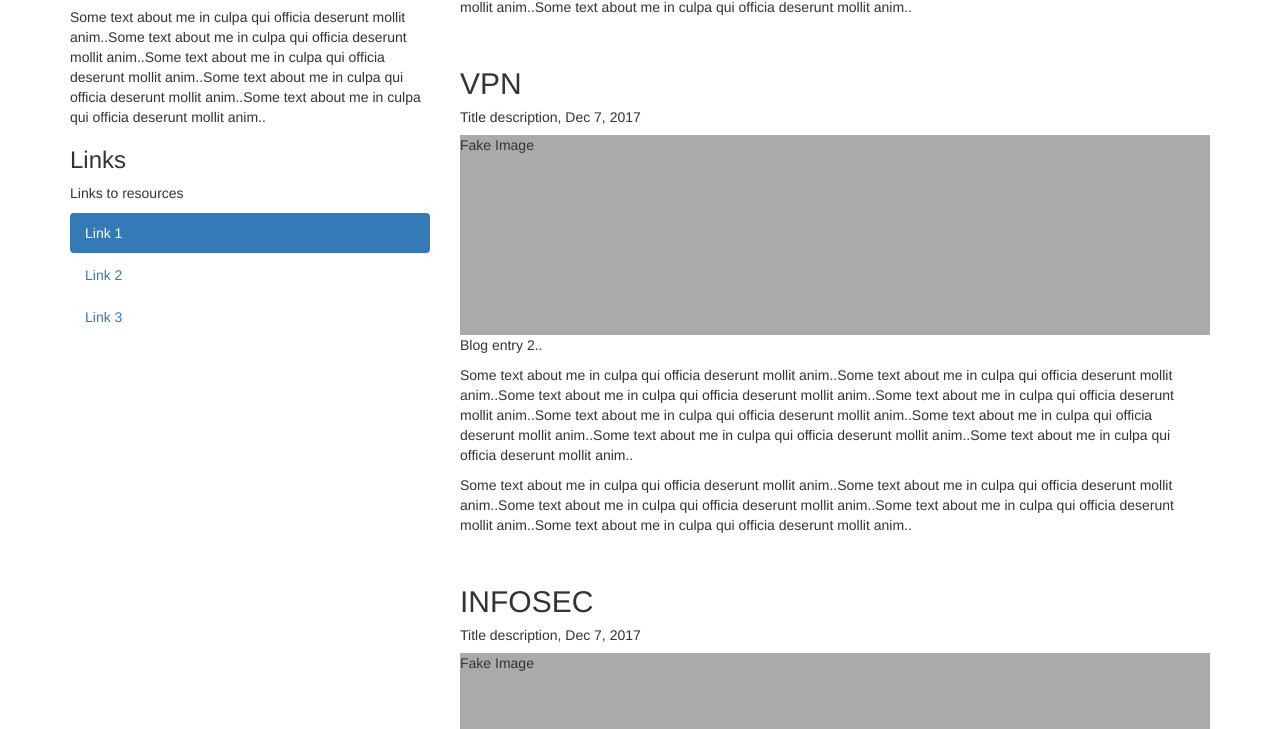
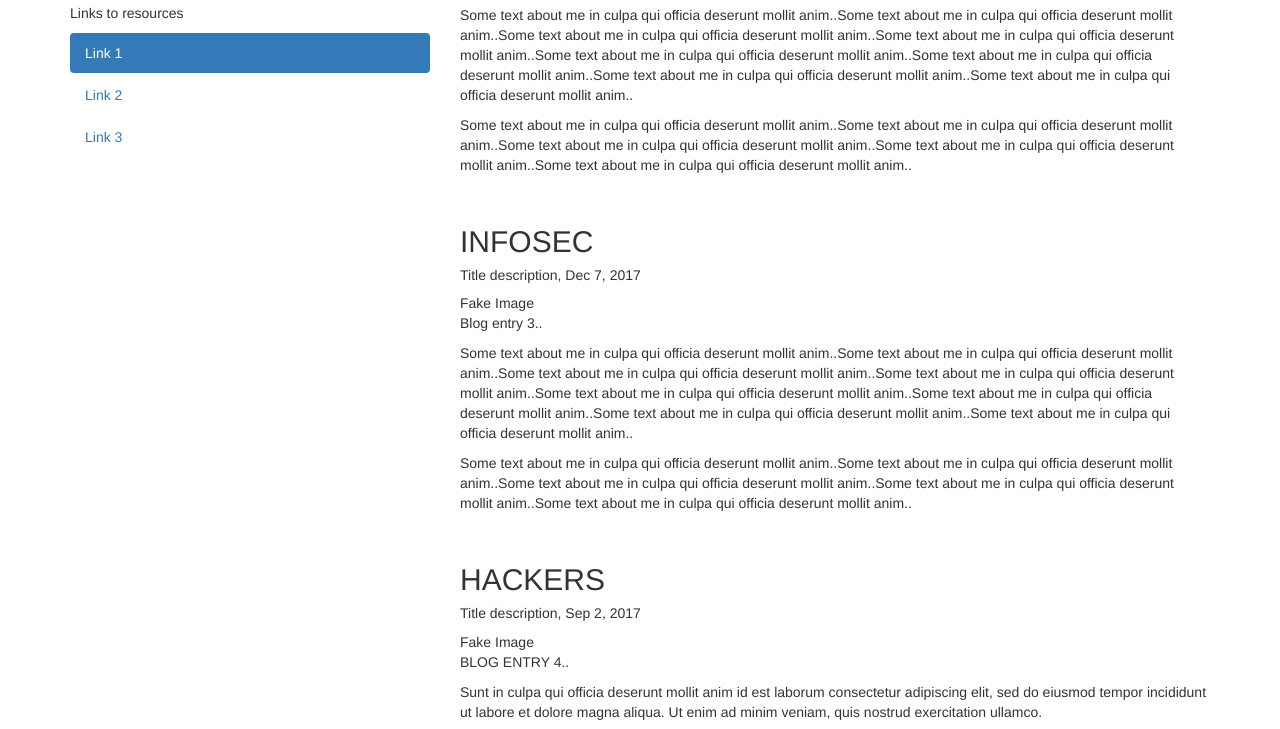
Before and after one commit to finalproject450/finalproject450.github.io, a plain HTML site: page index.html in a window 1280 px wide. Shown: the part 784-1513 px from the top of the page. Drawn offline with nearby package versions, Linux system fonts and the light colour scheme.

Commit message:
Update index.html

```diff
--- a/index.html
+++ b/index.html
@@ -4,15 +4,9 @@
   <title>PLD 450 </title>
   <meta charset="utf-8">
   <meta name="viewport" content="width=device-width, initial-scale=1">
-  <link rel="stylesheet" href="https://maxcdn.bootstrapcdn.com/bootstrap/3.4.1/css/bootstrap.min.css">
 
+  <link rel="stylesheet" href="bootstrap.css">
 
-  <style>
-  .fakeimg {
-    height: 200px;
-    background: #aaa;
-  }
-  </style>
 
 </head>
 <body>
```
